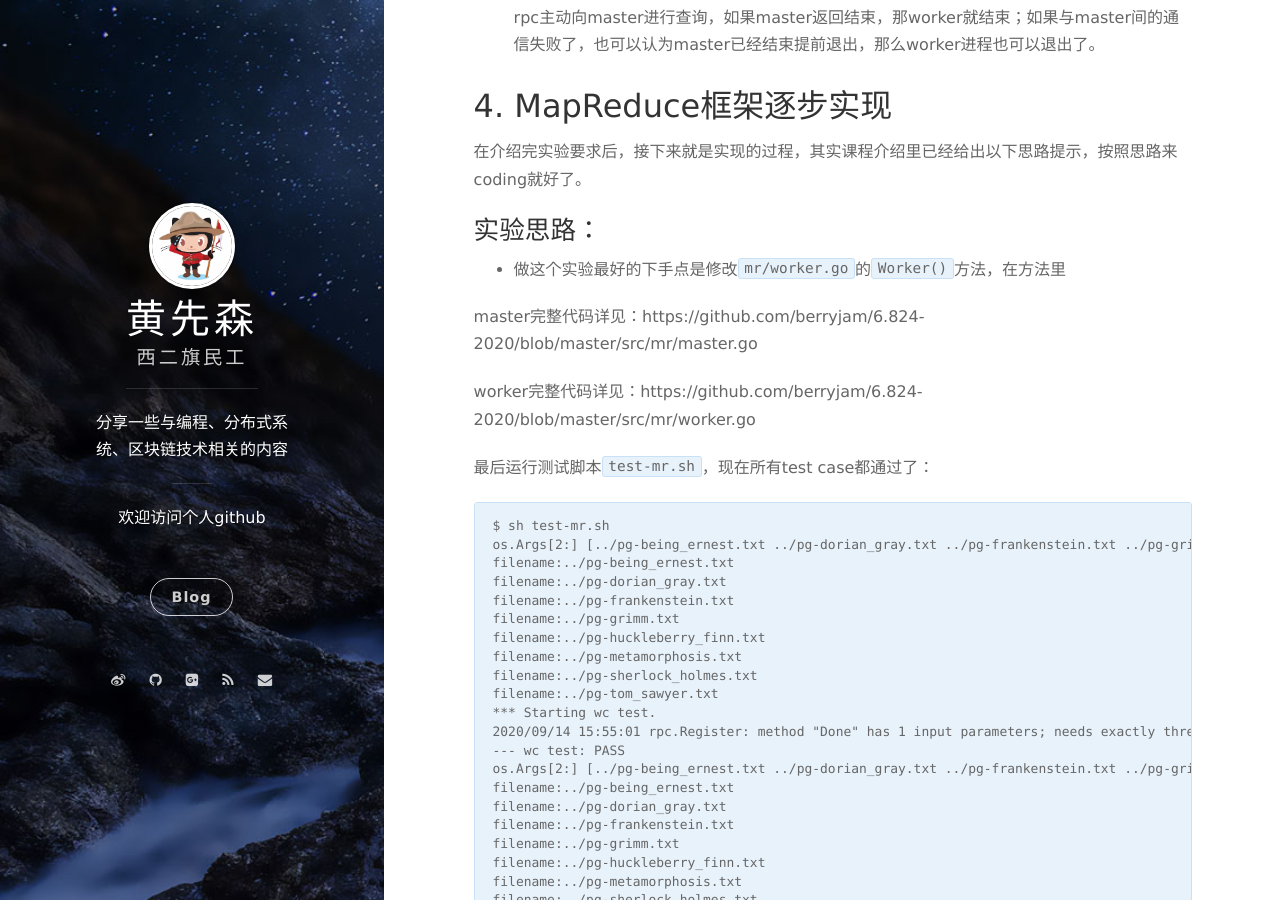
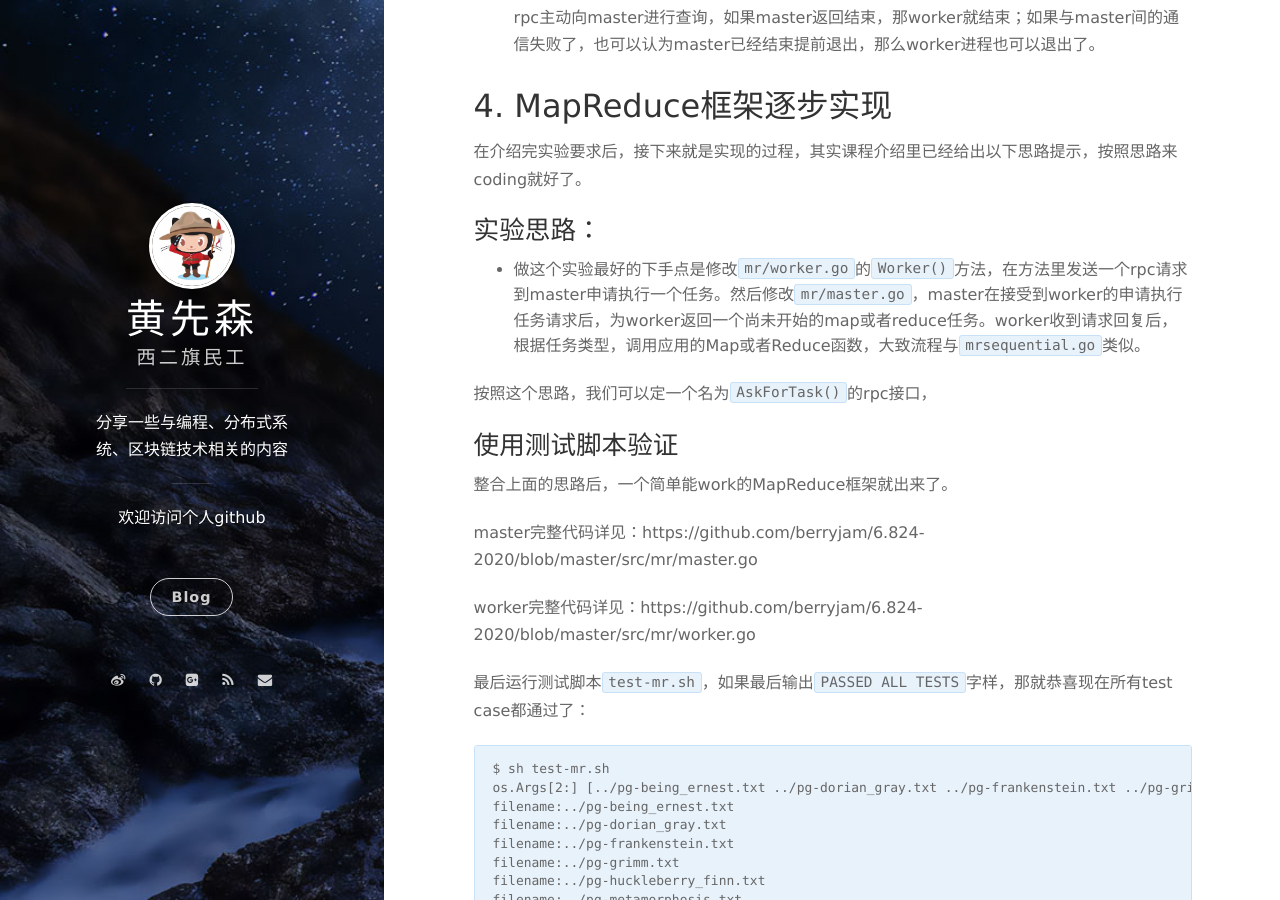
Before and after one commit to berryjam/berryjam.github.io, a Jekyll site: the page built from _posts/2020-09-12-6.824分布式系统课程系列(一):开篇&MapReduce介绍及框架实现.md, in a window 1280 px wide and 900 px high, scrolled down 5926 px. Built offline with Jekyll 4.4.1, drawn with Linux system fonts in a browser that asks for light colours; nearby versions of some CDN libraries; comment, search, counter and statistics services are not loaded; some of the changed text lies outside the part shown.

Commit message:
Update 2020-09-12-6.824分布式系统课程系列(一):开篇&MapReduce介绍及框架实现.md

````diff
--- a/_posts/2020-09-12-6.824分布式系统课程系列(一):开篇&MapReduce介绍及框架实现.md
+++ b/_posts/2020-09-12-6.824分布式系统课程系列(一):开篇&MapReduce介绍及框架实现.md
@@ -227,14 +227,19 @@ $
 
 ### 实验思路：
 
-- 做这个实验最好的下手点是修改`mr/worker.go`的`Worker()`方法，在方法里
+- 做这个实验最好的下手点是修改`mr/worker.go`的`Worker()`方法，在方法里发送一个rpc请求到master申请执行一个任务。然后修改`mr/master.go`，master在接受到worker的申请执行任务请求后，为worker返回一个尚未开始的map或者reduce任务。worker收到请求回复后，根据任务类型，调用应用的Map或者Reduce函数，大致流程与`mrsequential.go`类似。
 
+按照这个思路，我们可以定一个名为`AskForTask()`的rpc接口，
+
+### 使用测试脚本验证
+
+整合上面的思路后，一个简单能work的MapReduce框架就出来了。
 
 master完整代码详见：https://github.com/berryjam/6.824-2020/blob/master/src/mr/master.go
 
 worker完整代码详见：https://github.com/berryjam/6.824-2020/blob/master/src/mr/worker.go
 
-最后运行测试脚本`test-mr.sh`，现在所有test case都通过了：
+最后运行测试脚本`test-mr.sh`，如果最后输出`PASSED ALL TESTS`字样，那就恭喜现在所有test case都通过了：
 ```
 $ sh test-mr.sh
 os.Args[2:] [../pg-being_ernest.txt ../pg-dorian_gray.txt ../pg-frankenstein.txt ../pg-grimm.txt ../pg-huckleberry_finn.txt ../pg-metamorphosis.txt ../pg-sherlock_holmes.txt ../pg-tom_sawyer.txt]
````
Also changed, not shown: other parts of _posts/2020-09-12-6.824分布式系统课程系列(一):开篇&MapReduce介绍及框架实现.md (+1 -1 lines).
